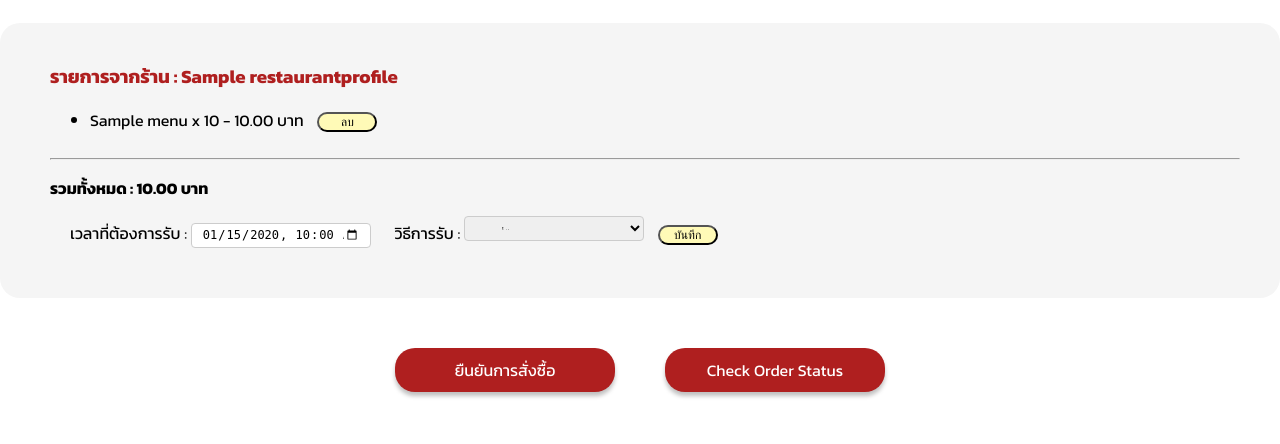
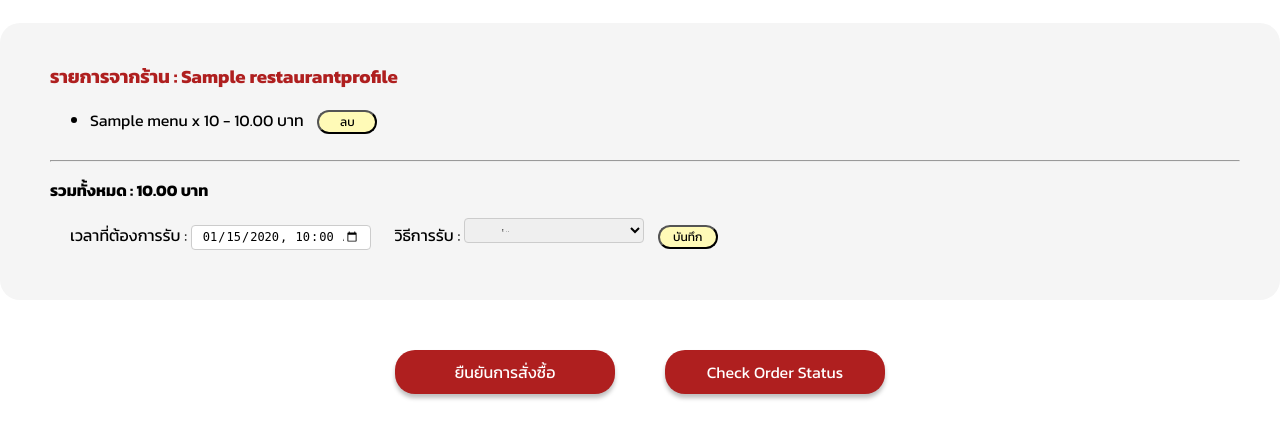
Before and after one commit to 6510615203/cn331project, a Django app: page /your_order/ in a window 1280 px wide. Shown: the part 536-980 px from the top of the page. Before the commit the page ends 934 px from the top, so only its background shows below. Run offline with Django 5.2, Linux system fonts and the light colour scheme; a user stored in the database is signed in; tables that the repository leaves empty hold one stand-in row (values such as "Sample post").

Commit message:
edit font

```diff
--- a/static/css/order_list.css
+++ b/static/css/order_list.css
@@ -40,6 +40,7 @@ body {
     text-align: center;
     cursor: pointer;
     margin-bottom: 10px;
+    font-family: inherit;
 }
 
 .btn:hover {
--- a/static/css/your_order.css
+++ b/static/css/your_order.css
@@ -46,6 +46,7 @@ body {
     cursor: pointer;
     margin-bottom: 10px;
     margin-left: 10px;
+    font-family: inherit;
 }
 
 .information label {
```
